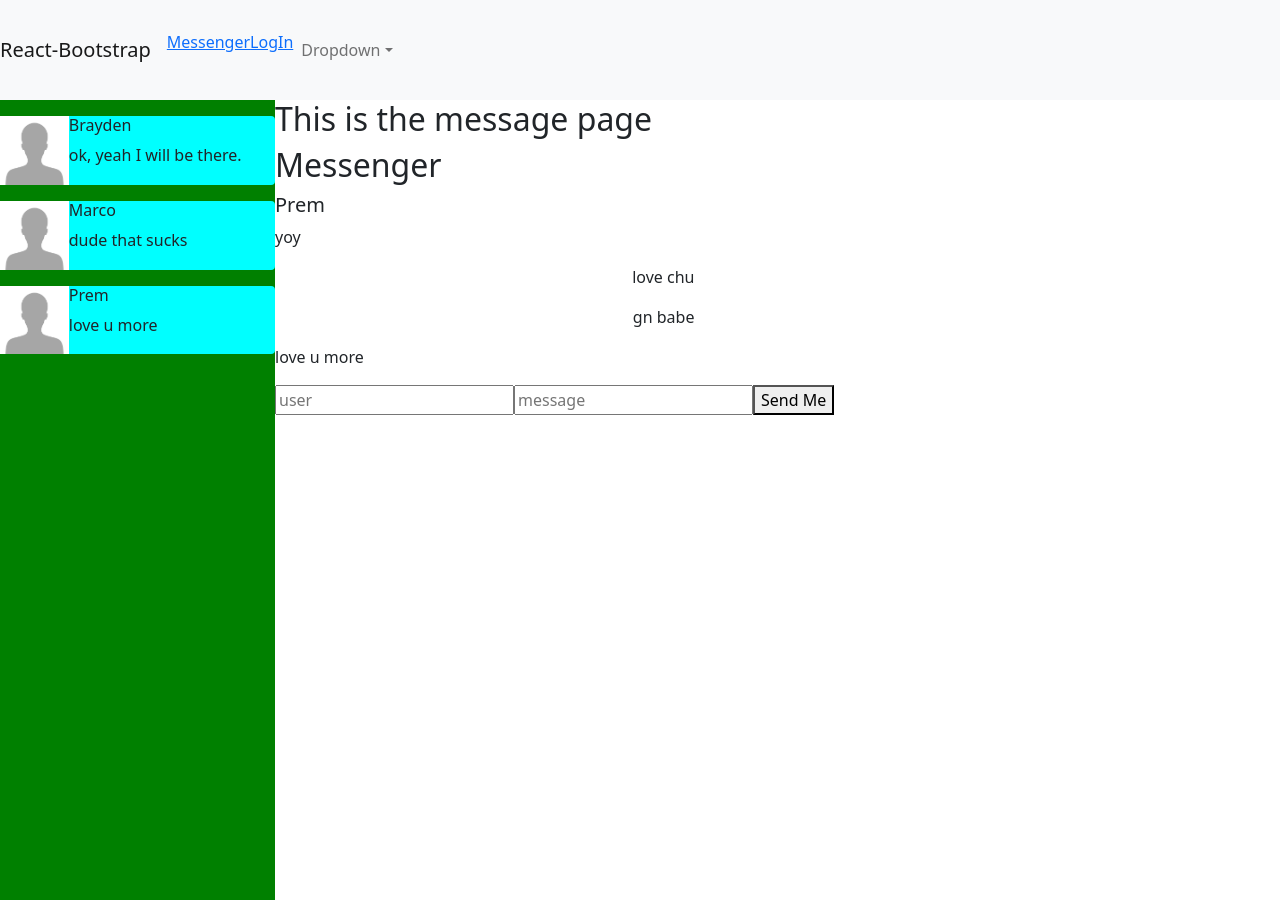
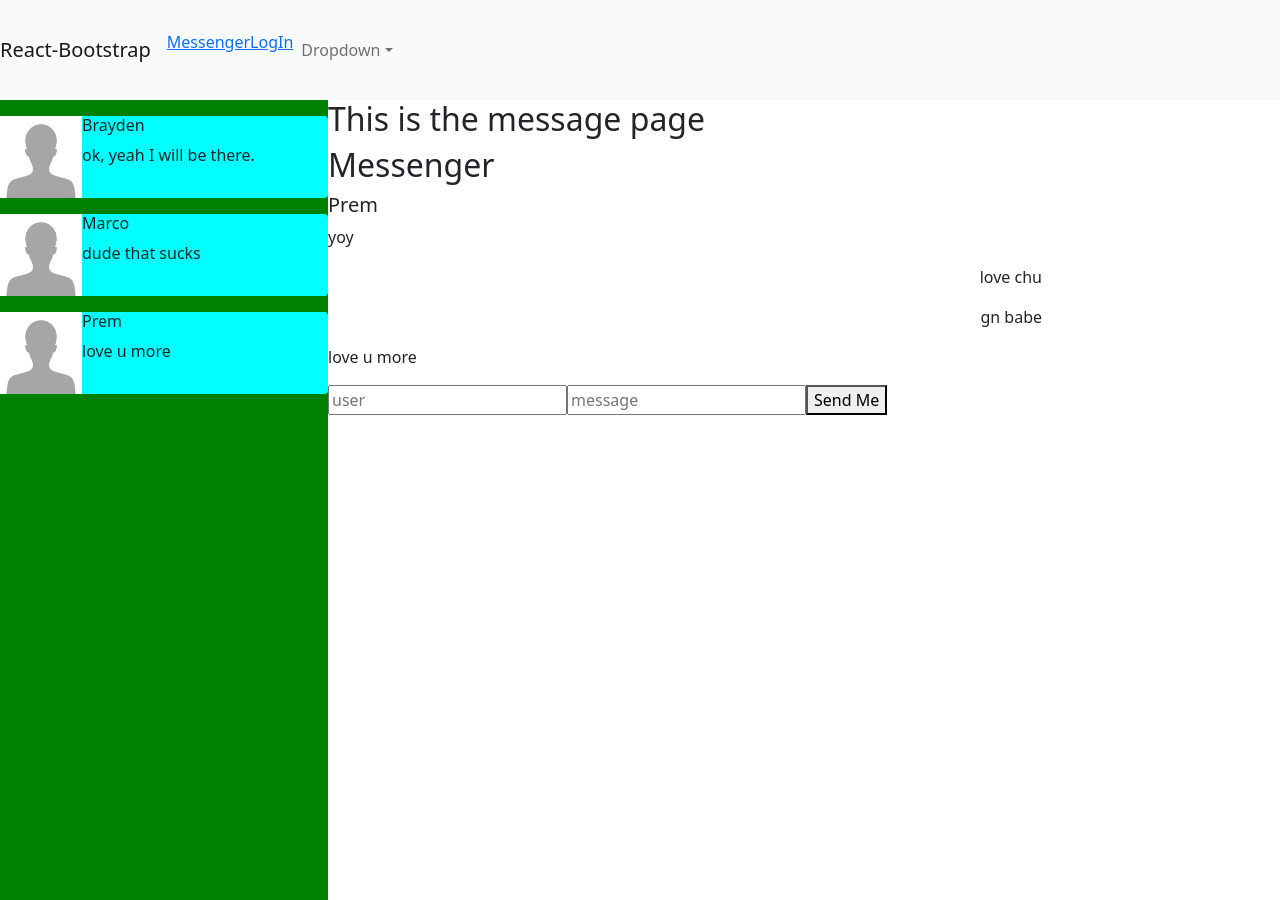
Before and after one commit to SethY8s/Facebook-Clone, a React (Create React App) app: page /message in a window 1280 px wide. Built offline with nearby package versions, Linux system fonts and the light colour scheme; no server answers.

Commit message:
added styling to page as well as combined message and input into a single component

```diff
--- a/src/comp/message/Message.tsx
+++ b/src/comp/message/Message.tsx
@@ -1,4 +1,5 @@
 import React from 'react';
+import Input from './Input';
 
 import { connect } from 'react-redux';
 
@@ -27,7 +28,9 @@ const Message: React.FunctionComponent<friendProps> = ({ currentFriend }) => {
           return <p className="d-flex justify-content-end">{a}</p>;
         }
       })}
+      <Input/>
     </div>
+
   );
 };
 
--- a/src/comp/message/MessagePage.tsx
+++ b/src/comp/message/MessagePage.tsx
@@ -1,5 +1,5 @@
 import React from 'react';
-import Input from './Input';
+// import Input from './Input';
 import Message from './Message';
 import Sidebar from './sidebar/Sidebar';
 
@@ -10,10 +10,10 @@ export default function MessagePage() {
         <div>
           <Sidebar />
         </div>
-        <div>
+        <div className='w-100'>
           <h2>This is the message page</h2>
           <Message />
-          <Input />
+          {/* <Input /> */}
         </div>
       </div>
     </>
--- a/src/comp/message/sidebar/_sidebar.scss
+++ b/src/comp/message/sidebar/_sidebar.scss
@@ -1,5 +1,5 @@
 #sidebar {
-  width: 275px;
+  width: 328px;
   height: 100vh;
   background-color: green;
 
```
